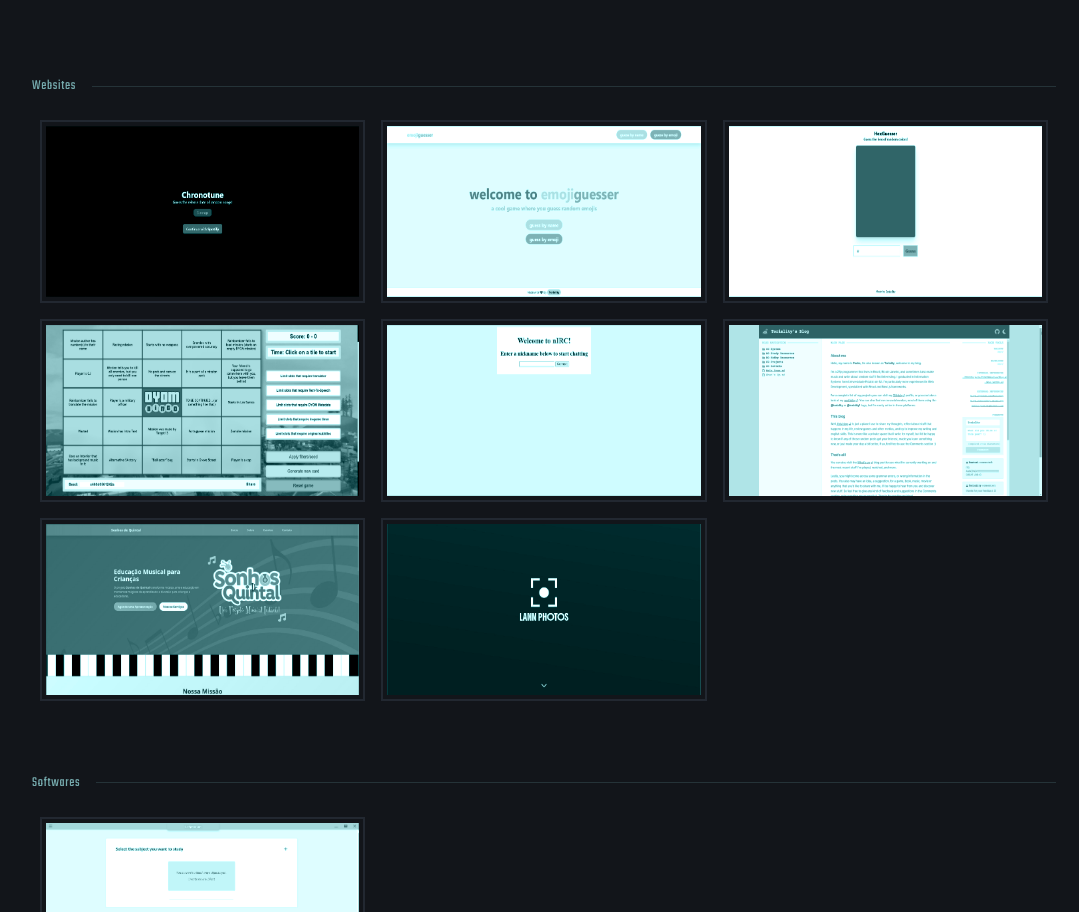
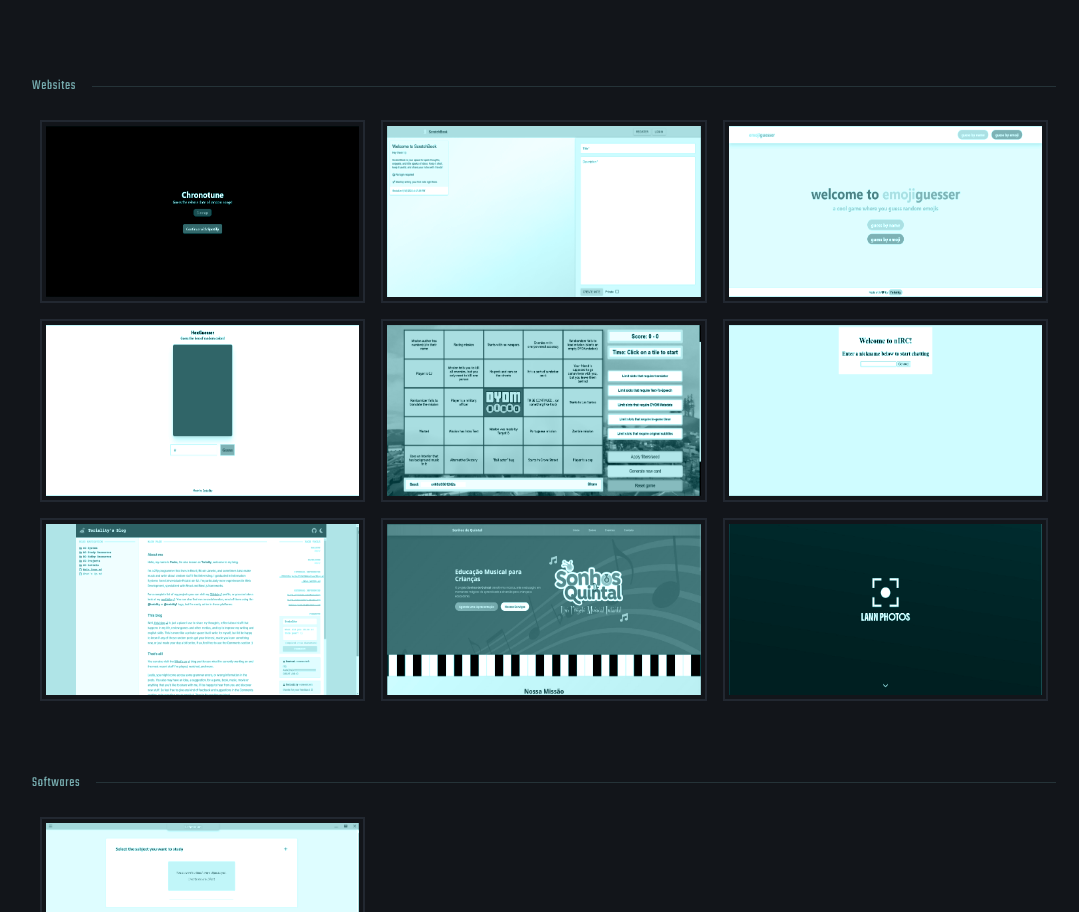
Before and after one commit to Toriality1/portfolio, a Next.js app: page /en in a window 1280 px wide. Shown: the part 1016-1928 px from the top of the page, without its empty margins (96-1175 px from the left). Built offline with nearby package versions, Linux system fonts and the light colour scheme; no server answers.

Commit message:
Add ScratchBook project

```diff
--- a/data/projects.ts
+++ b/data/projects.ts
@@ -4,6 +4,12 @@ const websites_data = [
     href: "https://chronotune.vercel.app/",
     source: "https://github.com/toriality/chronotune",
     image: "/chronotune.png",
+  },
+  {
+    title: "ScratchBook",
+    href: "https://thescratchbook.vercel.app/",
+    source: "https://github.com/toriality1/scratchbook",
+    image: "/scratchbook.png",
   },
   {
     title: "EmojiGuesser",
--- a/messages/en.json
+++ b/messages/en.json
@@ -22,6 +22,7 @@
   "Projects": {
     "title": "My Projects",
     "Chronotune": "Chronotune is a fun and addicting web game where you have to guess the release date of random songs from Spotify's database",
+    "ScratchBook": "A simple note-taking web application. Write public and private notes and share them with the world.",
     "EmojiGuesser": "EmojiGuesser is a simple cool game where you are tasked with guessing the name of an emoji or which emoji represents a certain word.",
     "HexGuesser": "HexGuesser is a simple and silly fun game where you are tasked with guessing the hex code of endlessly generated random colors.",
     "DYOM Bingo": "DYOM Bingo is a bingo game made for DYOM, a mod for GTA San Andreas.",
--- a/messages/pt.json
+++ b/messages/pt.json
@@ -29,6 +29,7 @@
   },
   "Projects": {
     "Chronotune": "Chronotune é um jogo web bem divertido e viciante onde você terá que adivinhar a data de lançamento de músicas aleatórias do banco de dados do Spotify",
+    "ScratchBook": "Um simples site de notas online. Escreva notas públicas e privadas e compartilhe com o mundo.",
     "Cool Space Shooter": "Esse é o meu primeiro jogo. Um jogo simples de tiro espacial. Use o mouse para mover a nave, clique para atirar e use a barra de espaço para reiniciar o jogo após a tela de game over.",
     "DYOM Bingo": "DYOM Bingo é um jogo de bingo feito para DYOM, um mod para GTA San Andreas.",
     "EmojiGuesser": "EmojiGuesser é um jogo simples e divertido onde você tem a tarefa de adivinhar o nome de um emoji ou qual emoji representa uma determinada palavra.",
```
Also changed, not shown: public/scratchbook.png (added).
